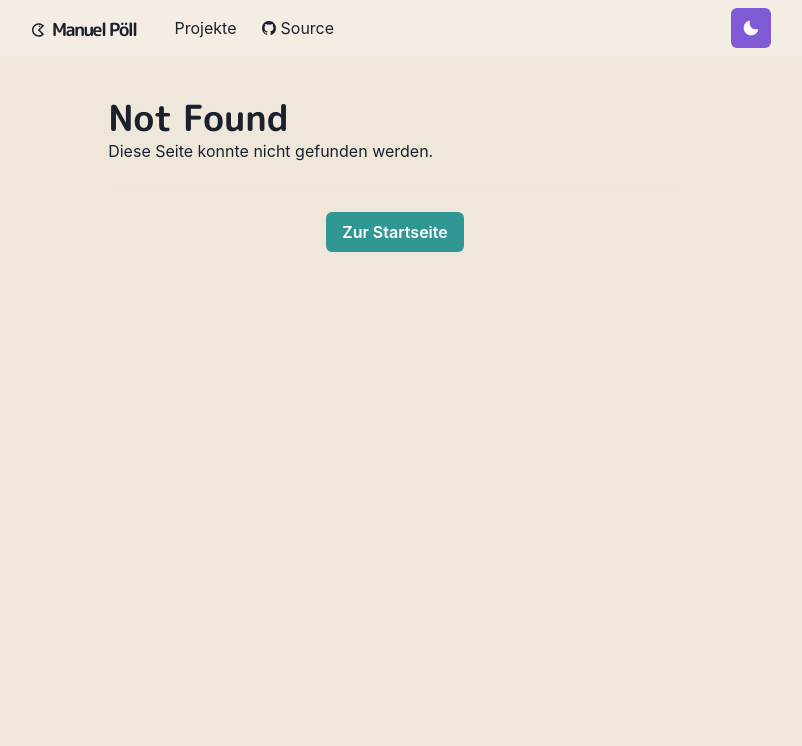
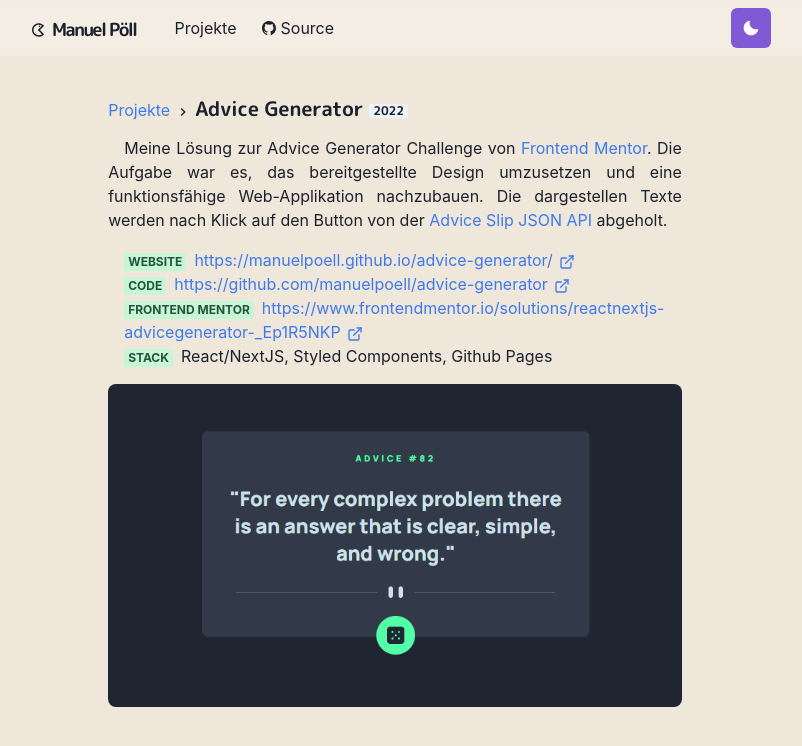
Before and after one commit to manuelpoell/manuelpoell.github.io, a Next.js app: page /projects/advice-generator in a window 1280 px wide. Before the commit this address had no page. Shown: the top 746 px of the page, without its empty margins (245-1047 px from the left). Built offline with nearby package versions, Linux system fonts and the light colour scheme.

Commit message:
added advice generator project

```diff
--- /dev/null
+++ b/pages/projects/advice-generator.js
@@ -0,0 +1,72 @@
+import { Container, Badge, Link, List, ListItem } from '@chakra-ui/react'
+import { ExternalLinkIcon } from '@chakra-ui/icons'
+import { Title, ProjectImage, Meta } from '../../components/project'
+import P from '../../components/paragraph'
+import Layout from '../../components/layouts/article'
+
+const Project = () => {
+  return (
+    <Layout title="Advice Generator">
+      <Container>
+        <Title>
+          Advice Generator <Badge>2022</Badge>
+        </Title>
+        <P>
+          Meine Lösung zur Advice Generator Challenge von{' '}
+          <Link href="https://www.frontendmentor.io/" target="_blank">
+            Frontend Mentor
+          </Link>
+          . Die Aufgabe war es, das bereitgestellte Design umzusetzen und eine
+          funktionsfähige Web-Applikation nachzubauen. Die dargestellen Texte
+          werden nach Klick auf den Button von der{' '}
+          <Link href="https://api.adviceslip.com/" target="_blank">
+            Advice Slip JSON API
+          </Link>{' '}
+          abgeholt.
+        </P>
+        <List ml={4} my={4}>
+          <ListItem>
+            <Meta>Website</Meta>
+            <Link
+              href="https://manuelpoell.github.io/advice-generator/"
+              target="_blank"
+            >
+              https://manuelpoell.github.io/advice-generator/{' '}
+              <ExternalLinkIcon mx="2px" />
+            </Link>
+          </ListItem>
+          <ListItem>
+            <Meta>Code</Meta>
+            <Link
+              href="https://github.com/manuelpoell/advice-generator"
+              target="_blank"
+            >
+              https://github.com/manuelpoell/advice-generator{' '}
+              <ExternalLinkIcon mx="2px" />
+            </Link>
+          </ListItem>
+          <ListItem>
+            <Meta>Frontend Mentor</Meta>
+            <Link
+              href="https://www.frontendmentor.io/solutions/reactnextjs-advicegenerator-_Ep1R5NKP"
+              target="_blank"
+            >
+              https://www.frontendmentor.io/solutions/reactnextjs-advicegenerator-_Ep1R5NKP{' '}
+              <ExternalLinkIcon mx="2px" />
+            </Link>
+          </ListItem>
+          <ListItem>
+            <Meta>Stack</Meta>
+            <span>React/NextJS, Styled Components, Github Pages</span>
+          </ListItem>
+        </List>
+        <ProjectImage
+          src="/images/projects/advice-generator.png"
+          alt="Advice Generator"
+        />
+      </Container>
+    </Layout>
+  )
+}
+
+export default Project
```
Also changed, not shown: pages/projects.js (+8 -0 lines), public/images/projects/advice-generator.png (added).
